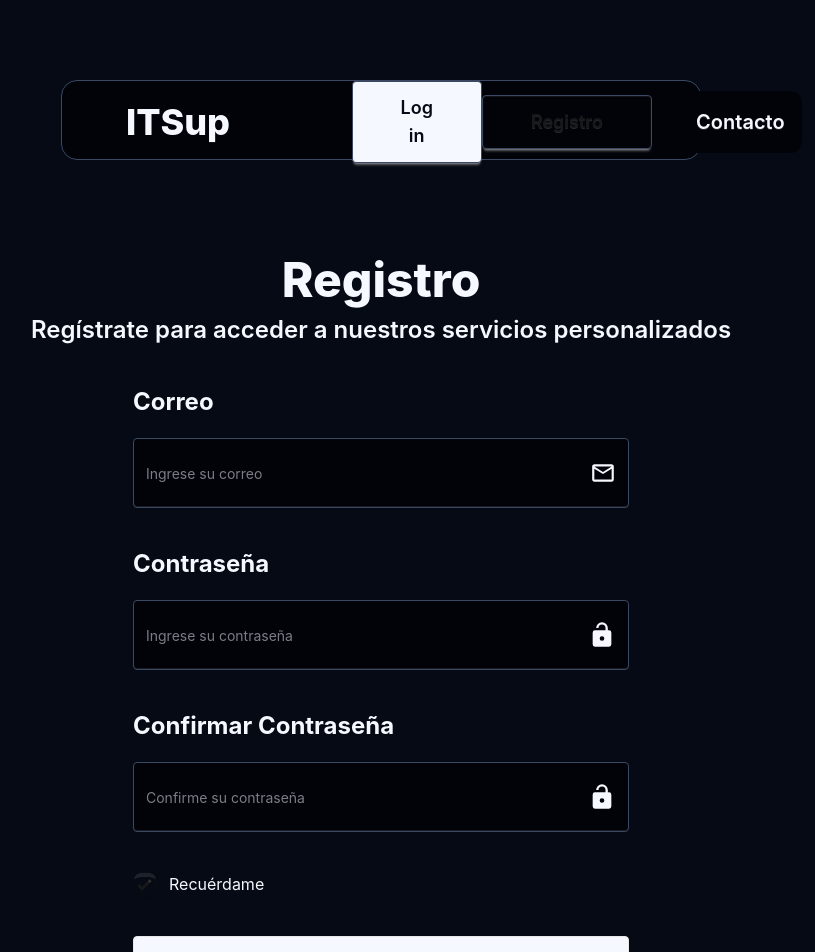
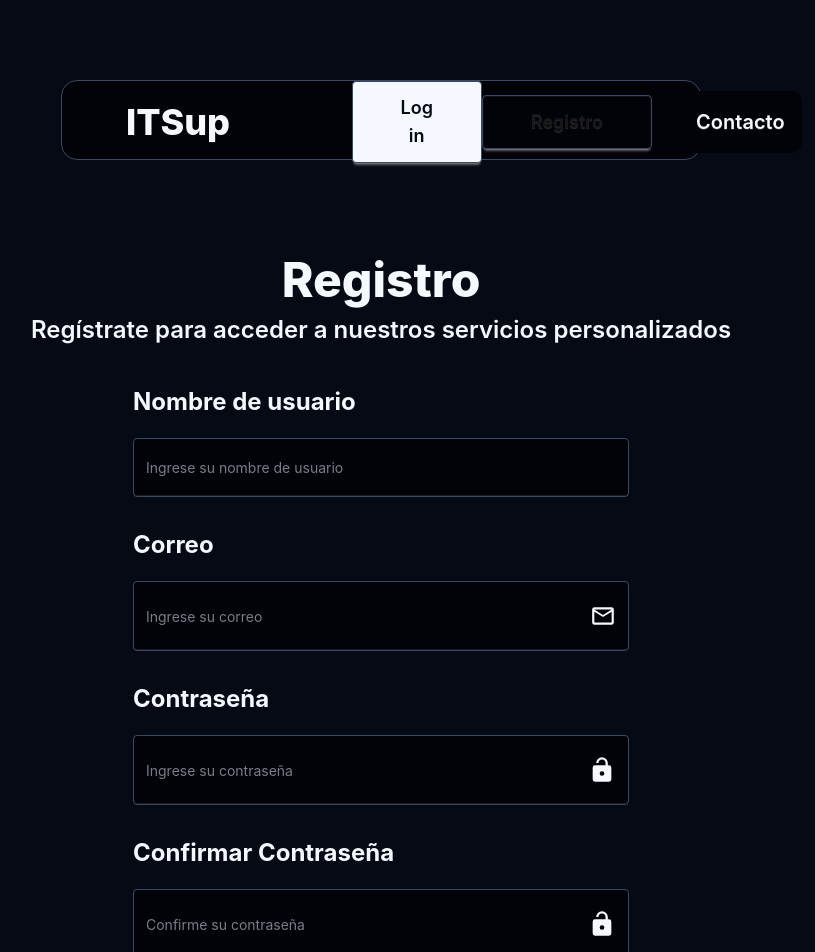
Before and after one commit to CopernicoDev/PYMES_WEB_Frontend_Angular, an Angular app: page /sign-up in a window 1280 px wide. Shown: the top 952 px of the page, without its empty margins (259-1074 px from the left). Built offline with nearby package versions, Linux system fonts and the light colour scheme.

Commit message:
Conectando con el backend para que permita hacer el login

```diff
--- a/src/app/app.config.ts
+++ b/src/app/app.config.ts
@@ -1,5 +1,7 @@
+// src/app/app.config.ts
 import { ApplicationConfig, provideBrowserGlobalErrorListeners } from '@angular/core';
-import { provideRouter, withViewTransitions } from '@angular/router';
+import { provideRouter } from '@angular/router';
+import { provideHttpClient, withFetch } from '@angular/common/http';
 
 import { routes } from './app.routes';
 import { provideClientHydration, withEventReplay } from '@angular/platform-browser';
@@ -16,16 +18,14 @@ export const appConfig: ApplicationConfig = {
     provideBrowserGlobalErrorListeners(),
 
     // Configura el enrutador de Angular con las rutas que definimos en app.routes.ts
-    // Si quisieras añadir animaciones de transición entre páginas, podrías hacer:
-    // provideRouter(routes, withViewTransitions())
     provideRouter(routes),
 
-    // Activa "Client Hydration" (Hidratación del Cliente).
-    // Como tu app usa SSR (Server-Side Rendering), el servidor envía un HTML inicial
-    // rápido de cargar. La "hidratación" es el proceso donde Angular toma ese HTML
-    // estático en el navegador y lo "despierta" (le añade interactividad, eventos, etc).
-    // withEventReplay() asegura que si el usuario hace clic en algo ANTES de que Angular
-    // termine de cargar, ese clic no se pierda, sino que se reproduzca al terminar.
+    // 🆕 Registra HttpClient para poder hacer peticiones HTTP al backend.
+    // withFetch() usa la API Fetch moderna del navegador en lugar de XMLHttpRequest.
+    // Esto es necesario para que funcione bien con SSR (Server-Side Rendering).
+    provideHttpClient(withFetch()),
+
+    // Activa "Client Hydration" para SSR.
     provideClientHydration(withEventReplay())
   ]
 };
--- /dev/null
+++ b/src/app/interface/user.interface.ts
@@ -0,0 +1,31 @@
+// src/app/interface/user.interface.ts
+
+/**
+ * UserRequest: lo que ENVIAMOS al backend al crear un usuario.
+ * Debe coincidir con el record UserRequestDto.java del backend.
+ *
+ * Backend espera:
+ * {
+ *   "username": "nicolas",
+ *   "email": "nicolas@ejemplo.com",
+ *   "password": "123456",
+ *   "roles": ["ROLE_USER"]   ← opcional
+ * }
+ */
+export interface UserRequest {
+    username: string;
+    email: string;
+    password: string;
+    roles?: string[]; // opcional: el backend lo acepta como null
+}
+
+/**
+ * UserResponse: lo que RECIBIMOS del backend tras crear o consultar un usuario.
+ * Debe coincidir con el record UserResponseDto.java del backend.
+ */
+export interface UserResponse {
+    id: number;
+    username: string;
+    email: string;
+    roles: string[];
+}
--- a/src/app/pages/sign-up/sign-up.html
+++ b/src/app/pages/sign-up/sign-up.html
@@ -1,3 +1,4 @@
+<!-- src/app/pages/sign-up/sign-up.html -->
 <div class="grid grid-cols-1 text-center mt-10 px-4 md:mt-20">
     <h1 class="font-extrabold text-3xl md:text-5xl">Registro</h1>
     <h2 class="font-semibold text-lg md:text-2xl pt-2.5">Regístrate para acceder a nuestros servicios personalizados
@@ -6,7 +7,13 @@
 
 <div appAnimateOnScroll enterClass="animate-zoom-in" [once]="true"
     class="grid grid-cols-1 place-items-center mt-6 mx-auto px-4 md:mt-10 md:px-10 max-w-xl w-full">
-    <div class="content-start grid gap-y-6 md:gap-y-10 h-full w-full">
+
+    <!-- (ngSubmit) conecta el botón submit con el método onSubmit() del componente -->
+    <form [formGroup]="singUpForm" (ngSubmit)="onSubmit()" class="content-start grid gap-y-6 md:gap-y-8 h-full w-full">
+
+        <app-input label="Nombre de usuario" id="username" placeholder="Ingrese su nombre de usuario"
+            [control]="singUpForm.controls.username" icon="person"></app-input>
+
         <app-input label="Correo" id="email" placeholder="Ingrese su correo" [control]="singUpForm.controls.email"
             icon="email"></app-input>
 
@@ -16,18 +23,29 @@
         <app-input label="Confirmar Contraseña" id="confirmPassword" placeholder="Confirme su contraseña"
             [control]="singUpForm.controls.confirmPassword" type="password" icon="password"></app-input>
 
+        <!-- Mensaje de error (se muestra solo si hay un error) -->
+        @if (errorMessage) {
+        <div class="text-red-400 text-sm text-center bg-red-950/30 border border-red-800/50 rounded-lg p-3">
+            {{ errorMessage }}
+        </div>
+        }
 
-        <!-- Contenedor general: Checkbox adaptable -->
-        <div class="grid grid-cols-1 items-center w-full">
-            <label class="grid grid-cols-[auto_1fr] items-center gap-x-3 cursor-pointer w-max">
-                <input type="checkbox" checked="checked" class="checkbox" />
-                <span class="text-sm md:text-base">Recuérdame</span>
-            </label>
+        <!-- Mensaje de éxito (se muestra solo si el registro fue exitoso) -->
+        @if (successMessage) {
+        <div class="text-green-400 text-sm text-center bg-green-950/30 border border-green-800/50 rounded-lg p-3">
+            {{ successMessage }}
         </div>
+        }
 
-        <button
-            class="bg-text font-semibold rounded text-bg text-lg hover:bg-text-muted mb-5 py-3 btn duration-200 h-auto min-h-0 transition-colors w-full">
-            Registrarse
+        <!-- Botón que activa (ngSubmit). Muestra "Cargando..." mientras espera al backend. -->
+        <button type="submit" [disabled]="isLoading"
+            class="bg-text font-semibold rounded text-bg text-lg hover:bg-text-muted mb-5 py-3 btn duration-200 h-auto min-h-0 transition-colors w-full disabled:opacity-50 disabled:cursor-not-allowed">
+            @if (isLoading) { Registrando... } @else { Registrarse }
         </button>
-    </div>
+
+        <p class="text-center text-sm text-text-muted mb-5">
+            ¿Ya tienes cuenta? <a routerLink="/login" class="text-primary hover:underline">Inicia sesión</a>
+        </p>
+
+    </form>
 </div>
--- a/src/app/pages/sign-up/sign-up.ts
+++ b/src/app/pages/sign-up/sign-up.ts
@@ -1,21 +1,80 @@
+// src/app/pages/sign-up/sign-up.ts
 import { Component } from '@angular/core';
-import { FormControl, FormGroup } from '@angular/forms';
-import { Input } from "../../components/input/input";
+import { FormControl, FormGroup, ReactiveFormsModule, Validators } from '@angular/forms';
+import { Router, RouterLink } from '@angular/router';
+import { Input } from '../../components/input/input';
 import { AnimateOnScrollDirective } from '../../directives/animate-on-scroll.directive';
-
+import { UserService } from '../../services/user.service';
 
 @Component({
   selector: 'app-sign-up',
-  imports: [Input, AnimateOnScrollDirective],
+  standalone: true,
+  imports: [Input, AnimateOnScrollDirective, ReactiveFormsModule, RouterLink],
   templateUrl: './sign-up.html',
   styleUrl: './sign-up.css',
 })
 export default class SignUp {
 
+  // Estados para mostrar feedback al usuario
+  isLoading = false;
+  errorMessage = '';
+  successMessage = '';
+
+  // Inyectamos el UserService y el Router por constructor
+  constructor(
+    private userService: UserService,
+    private router: Router
+  ) { }
+
+  // Formulario con todos los campos necesarios
   singUpForm = new FormGroup({
-    email: new FormControl<string>(''),
-    password: new FormControl<string>(''),
-    confirmPassword: new FormControl<string>(''),
-  })
+    username: new FormControl<string>('', [Validators.required, Validators.minLength(3)]),
+    email: new FormControl<string>('', [Validators.required, Validators.email]),
+    password: new FormControl<string>('', [Validators.required, Validators.minLength(6), Validators.maxLength(12)]),
+    confirmPassword: new FormControl<string>('', [Validators.required]),
+  });
 
+  // Método que se ejecuta al hacer clic en "Registrarse"
+  onSubmit() {
+
+
+    // 1. Si el formulario tiene errores de validación, no hacemos nada
+    if (this.singUpForm.invalid) {
+      this.singUpForm.markAllAsTouched(); // Muestra los errores en pantalla
+      return;
+    }
+
+    // 2. Verificamos que las contraseñas coincidan
+    const password = this.singUpForm.value.password!;
+    const confirmPassword = this.singUpForm.value.confirmPassword!;
+    if (password !== confirmPassword) {
+      this.errorMessage = 'Las contraseñas no coinciden.';
+      return;
+    }
+
+    // 3. Activamos el estado de "cargando" y limpiamos mensajes anteriores
+    this.isLoading = true;
+    this.errorMessage = '';
+    this.successMessage = '';
+
+    // 4. Llamamos al servicio para enviar los datos al backend
+    this.userService.register({
+      username: this.singUpForm.value.username!,
+      email: this.singUpForm.value.email!,
+      password: password,
+    }).subscribe({
+      // Si el backend responde con 201 Created:
+      next: (response) => {
+        this.isLoading = false;
+        this.successMessage = `¡Registro exitoso! Bienvenido, ${response.username}. Redirigiendo al login...`;
+        // Redirigimos al login después de 2 segundos
+        setTimeout(() => this.router.navigate(['/login']), 2000);
+      },
+      // Si el backend responde con un error (400, 500, etc.):
+      error: (err) => {
+        this.isLoading = false;
+        this.errorMessage = err.error?.message ?? 'Ocurrió un error. Inténtalo de nuevo.';
+      }
+    });
+  }
 }
--- /dev/null
+++ b/src/app/services/user.service.ts
@@ -0,0 +1,34 @@
+// src/app/services/user.service.ts
+import { Injectable } from '@angular/core';
+import { HttpClient } from '@angular/common/http';
+import { Observable } from 'rxjs';
+import { environment } from '../../environments/environment';
+import { UserRequest, UserResponse } from '../interface/user.interface';
+
+@Injectable({
+  // 'root' significa que este servicio es singleton:
+  // Angular crea UNA sola instancia y la comparte en toda la app.
+  providedIn: 'root'
+})
+export class UserService {
+
+  // La URL base del backend, tomada del entorno.
+  // Resultado: 'http://localhost:8080/api/users'
+  private apiUrl = `${environment.apiUrl}/api/users`;
+
+  // HttpClient se inyecta en el constructor (no necesitamos @Autowired como en Java).
+  constructor(private http: HttpClient) { }
+
+  /**
+   * Registra un nuevo usuario en el backend.
+   * Hace un POST a http://localhost:8080/api/users
+   * y devuelve un Observable con la respuesta del servidor.
+   *
+   * ¿Qué es un Observable?
+   * Es como una "promesa" (Promise) pero más potente.
+   * No hace nada hasta que alguien se "suscribe" (subscribe) a él.
+   */
+  register(userData: UserRequest): Observable<UserResponse> {
+    return this.http.post<UserResponse>(this.apiUrl, userData);
+  }
+}
--- a/src/environments/environment.development.ts
+++ b/src/environments/environment.development.ts
@@ -1 +1,3 @@
-export const environment = {};
+export const environment = {
+  apiUrl: 'http://localhost:8080'
+};
--- a/src/environments/environment.ts
+++ b/src/environments/environment.ts
@@ -1 +1,4 @@
-export const environment = {};
+// src/environments/environment.ts
+export const environment = {
+    apiUrl: 'http://localhost:8080'
+};
```
